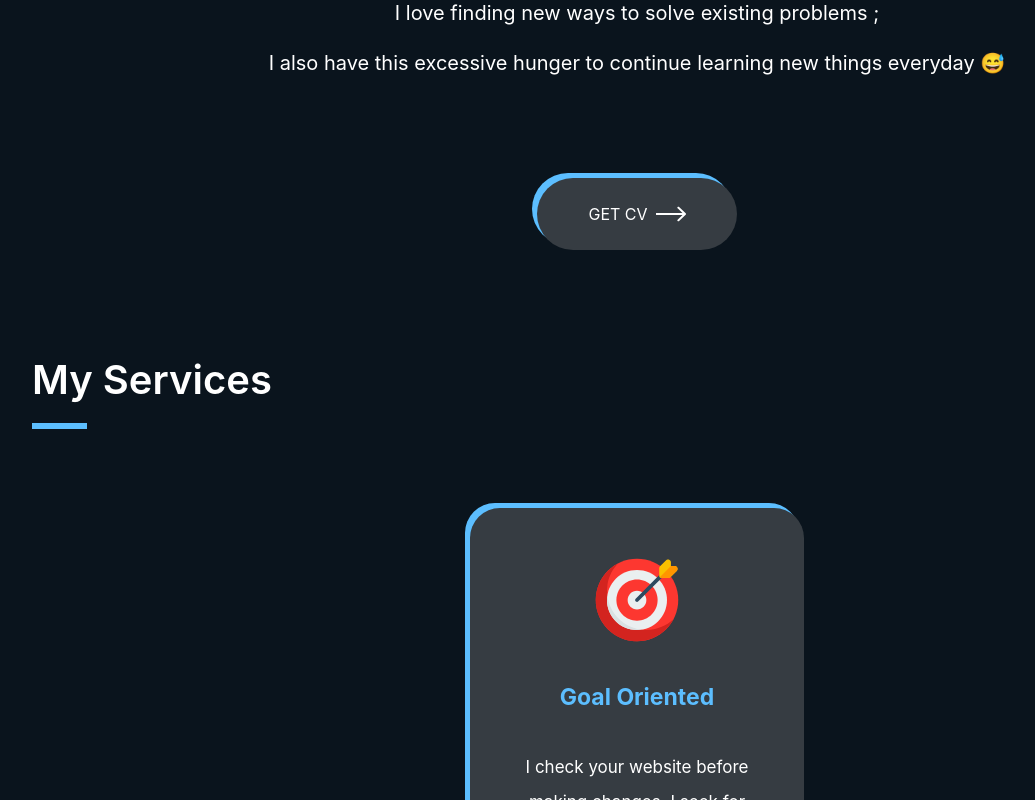
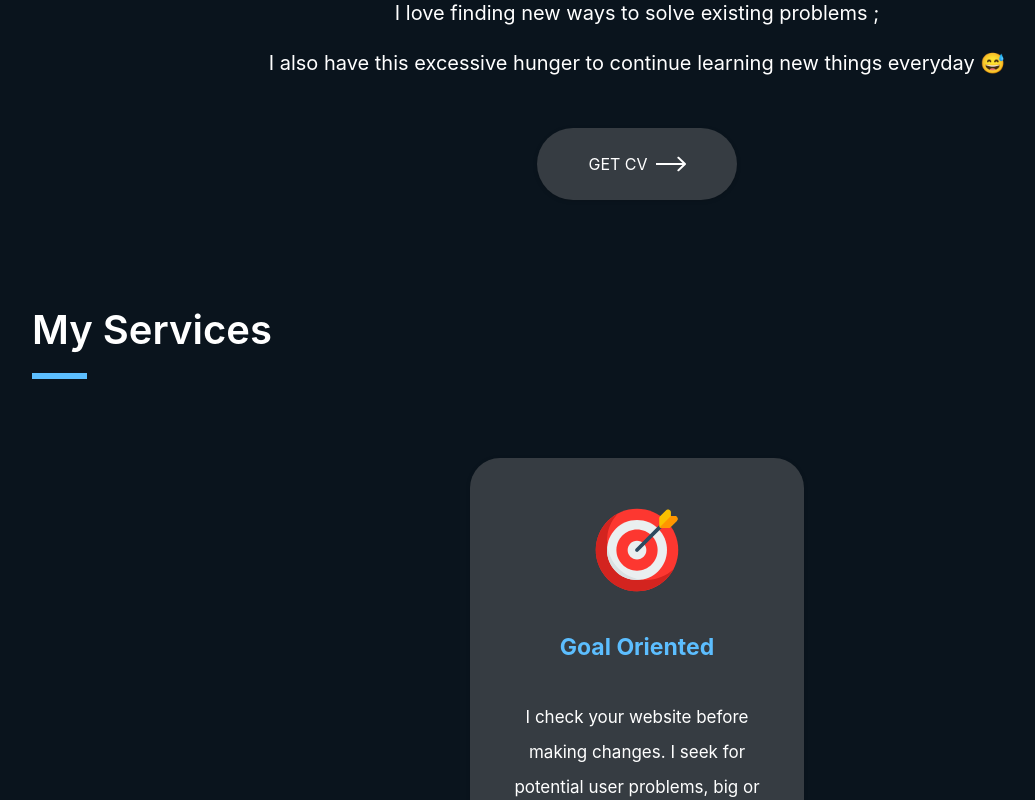
Before and after one commit to Itzadetunji/my-website, a Next.js app: page /about in a window 1280 px wide. Shown: the part 1100-1900 px from the top of the page, without its empty margins (3-1038 px from the left). Built offline with nearby package versions, Linux system fonts and the light colour scheme.

Commit message:
Chore: Updated about.tsx page

```diff
--- a/pages/about.tsx
+++ b/pages/about.tsx
@@ -8,6 +8,7 @@ import WorkProcess from './components/WorkProcess'
 import ParticleComponent from './components/ParticleComponent'
 import TestimonialCard from './components/TestimonialCard'
 import TechStack from './components/TechStack'
+import Social_Links from './components/SocialLinks'
 
 const about: NextPage = () => {
 
@@ -96,7 +97,7 @@ const about: NextPage = () => {
               <p className='mt-[20px]'>I also have this excessive hunger to continue learning new things everyday 😅 </p>
             </div>
           </div>
-          <div className='mt-[100px]'>
+          <div className='mt-[50px]'>
             <Button link={'#'} text={'GET CV'} height={'200px'} width={'72.3px'} />
           </div>
           <div className='mt-[100px]'>
@@ -128,6 +129,9 @@ const about: NextPage = () => {
               <TechStack/>
             </div>
           </div>
+          <div className='mt-[100px]'>
+            <Social_Links/>
+          </div>
         </div>
       </div>
       {/* <ParticleComponent/> */}
--- a/styles/globals.css
+++ b/styles/globals.css
@@ -38,9 +38,9 @@ hr.light-blue{
   background-color: #363C42;
 }
 
-.drop-shadow{
+/* .drop-shadow{
   filter: drop-shadow(-5px -5px 0px #5CBEFF);
-}
+} */
 
 .drop-shadow:hover{
   filter: drop-shadow(5px 5px 0px #5CBEFF);
```
